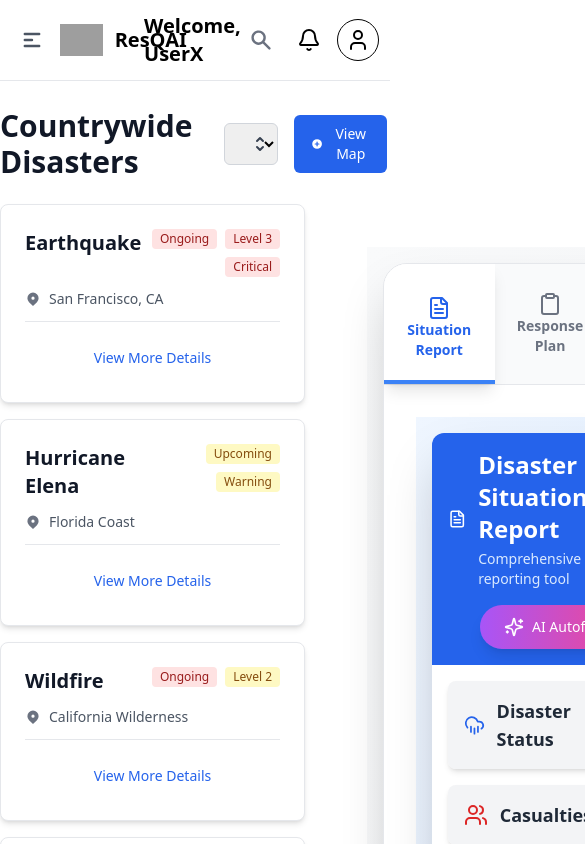
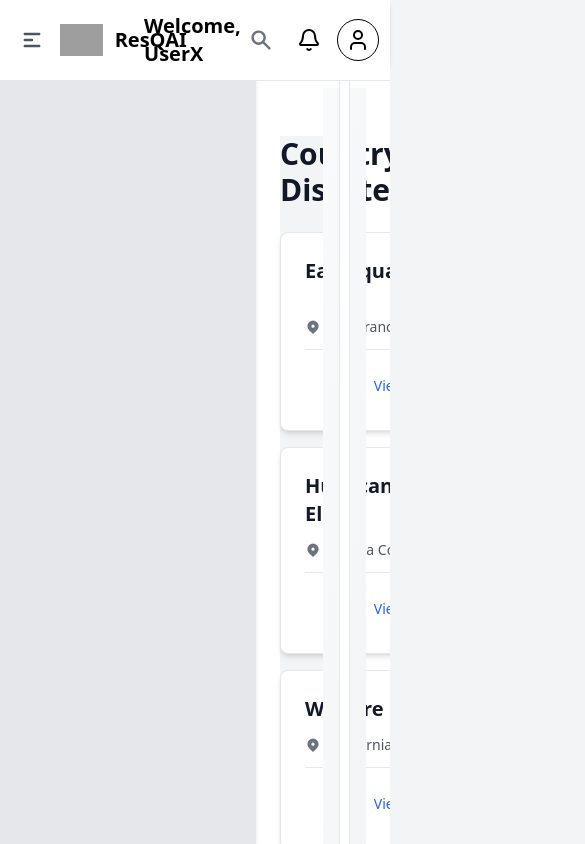
Before and after one commit to ResQAI/ResQAI, a Next.js app: page /national in a window 390 px wide. Shown: the top 844 px of the page, 585 px wide, since content can reach past the window. Built offline with nearby package versions, Linux system fonts and the light colour scheme; grey boxes are pictures that could not be loaded.

Commit message:
Update Layout and Main Content Responsiveness

```diff
--- a/src/app/national/layout.tsx
+++ b/src/app/national/layout.tsx
@@ -5,7 +5,7 @@ import Sidebar from "@/components/National/NationalSidebar";
 
 export const metadata: Metadata = {
   title: "ResQAI",
-  description: "AI powered disaster management application",
+  description: "AI-powered disaster management application",
 };
 
 export default function RootLayout({
@@ -15,20 +15,25 @@ export default function RootLayout({
 }>) {
   return (
     <html lang="en">
-      <body>
-        <div className="flex flex-col">
-          <div className="header h-[8vh]">
+      <body className="min-h-screen bg-gray-100">
+
+        <div className="flex flex-col min-h-screen">
+
+          <header className="fixed top-0 left-0 right-0 h-16 bg-white shadow-md z-10">
             <NationalHeader />
-          </div>
-          <div className="flex flex-row">
-            <div className="sidebar w-[20vw]">
+          </header>
+
+
+          <div className="flex flex-row pt-16 min-h-screen">
+
+            <aside className="fixed top-16 left-0 h-[calc(100vh-4rem)] w-64 bg-gray-200 shadow-md">
               <Sidebar role="national" />
-            </div>
-            <div className="main-content w-full">
-              <div className="content flex">
-                {children}
-              </div>
-            </div>
+            </aside>
+
+
+            <main className="ml-64 w-full p-6 bg-white overflow-y-auto">
+              {children}
+            </main>
           </div>
         </div>
       </body>
--- a/src/app/national/page.tsx
+++ b/src/app/national/page.tsx
@@ -4,11 +4,14 @@ import React from "react";
 
 const page = () => {
   return (
-    <div className="flex items-center justify-center">
-      <div className="filter-map-div h-full flex items-start mt-20 justify-center w-[50%]">
+    <div className="flex h-screen items-start justify-center">
+      {/* Left Half */}
+      <div className="filter-map-div h-full flex flex-col mt-12 w-[50%] bg-gray-100">
         <NationalListSide />
       </div>
-      <div className="toggle-area w-[50%]">
+
+      {/* Right Half */}
+      <div className="toggle-area h-full flex flex-col w-[50%] bg-white">
         <NationalHomeToggleArea />
       </div>
     </div>
```
